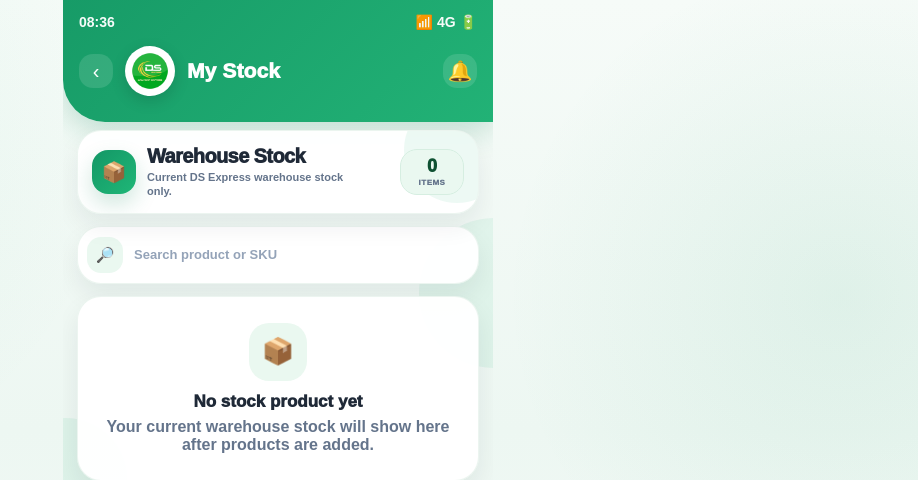
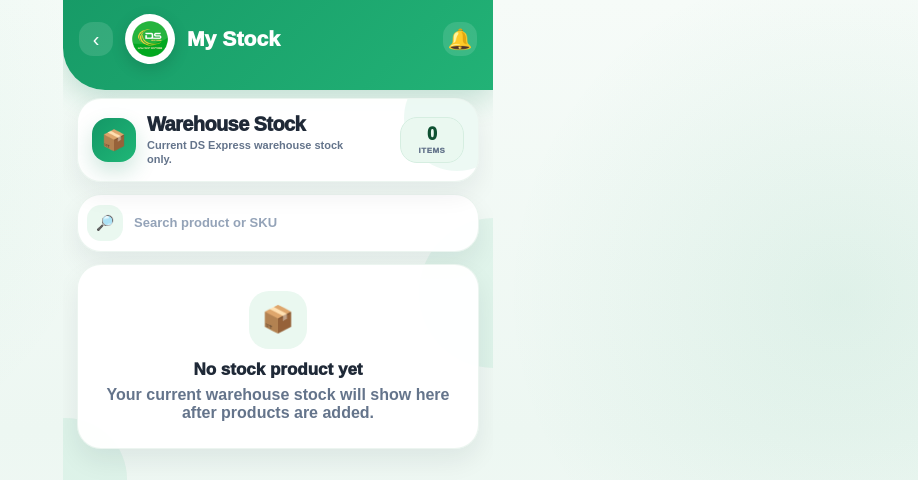
Before and after one commit to tanshychiev/dsexpress, a Django app: template templates/customerportal/stock.html in a window 1280 px wide. Shown: the top 480 px of the page, without its empty margins (362-1280 px from the left). Run offline with Django 5.2, Linux system fonts and the light colour scheme; the template is opened without the code that fills it, so the values that code supplies are empty.

Commit message:
Update tracking page and remove fake status bar

```diff
--- a/templates/customerportal/stock.html
+++ b/templates/customerportal/stock.html
@@ -77,18 +77,7 @@
       border-bottom-left-radius:42px;
       box-shadow:0 10px 28px rgba(20,134,88,.22);
     }
-
-    .status-bar{
-      display:flex;
-      justify-content:space-between;
-      align-items:center;
-      font-size:14px;
-      font-weight:900;
-      margin-bottom:16px;
-      opacity:.96;
-    }
-
-    .top-row{
+.top-row{
       display:flex;
       align-items:center;
       justify-content:space-between;
@@ -579,12 +568,7 @@
 <body>
   <div class="phone-wrap">
     <div class="top-header">
-      <div class="status-bar">
-        <div>08:36</div>
-        <div>📶 4G 🔋</div>
-      </div>
-
-      <div class="top-row">
+<div class="top-row">
         <div class="left-top">
           <a href="/portal/dashboard/" class="top-btn" aria-label="Back">‹</a>
           <img src="{% static 'img/ds-logo.png' %}" alt="DS Express" class="logo">
```
Also changed, not shown: templates/customerportal/change_password.html (+2 -19 lines), templates/customerportal/orders.html (+2 -18 lines), templates/customerportal/seller_report.html (+2 -18 lines).
